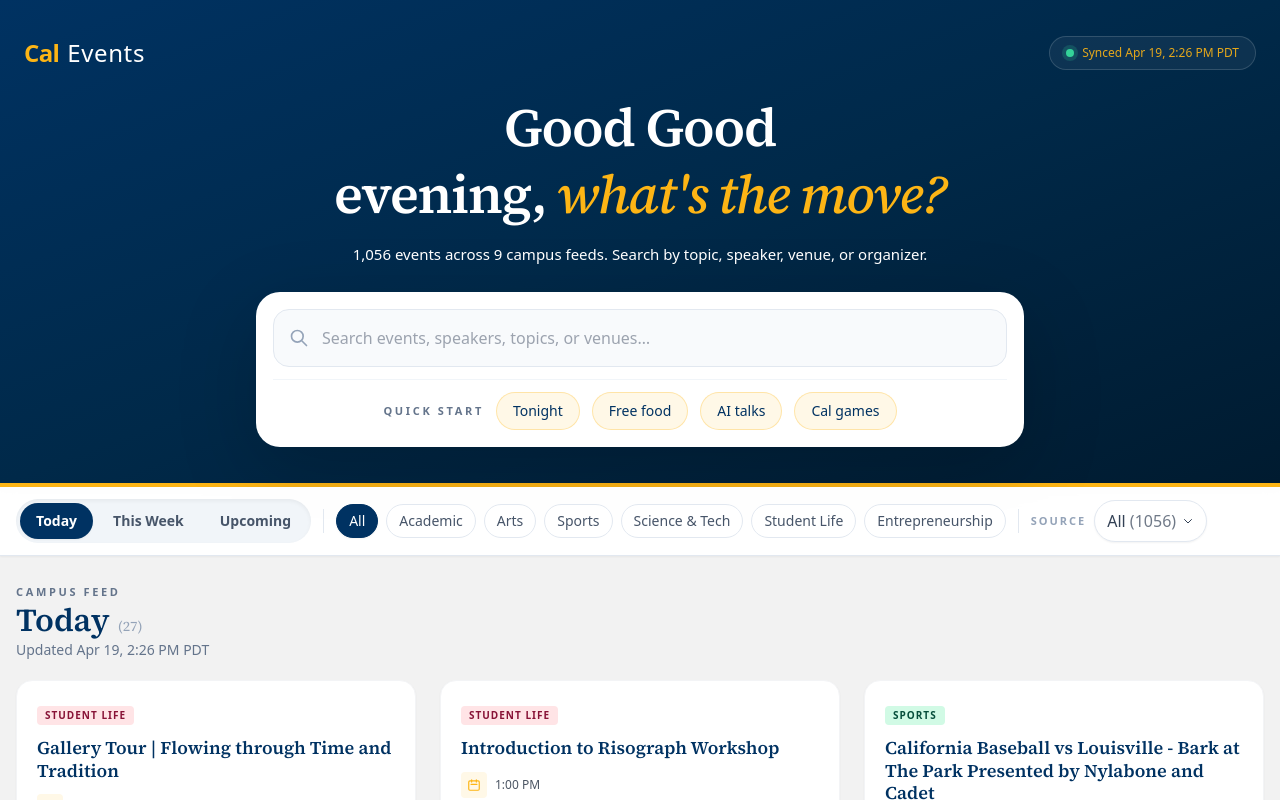
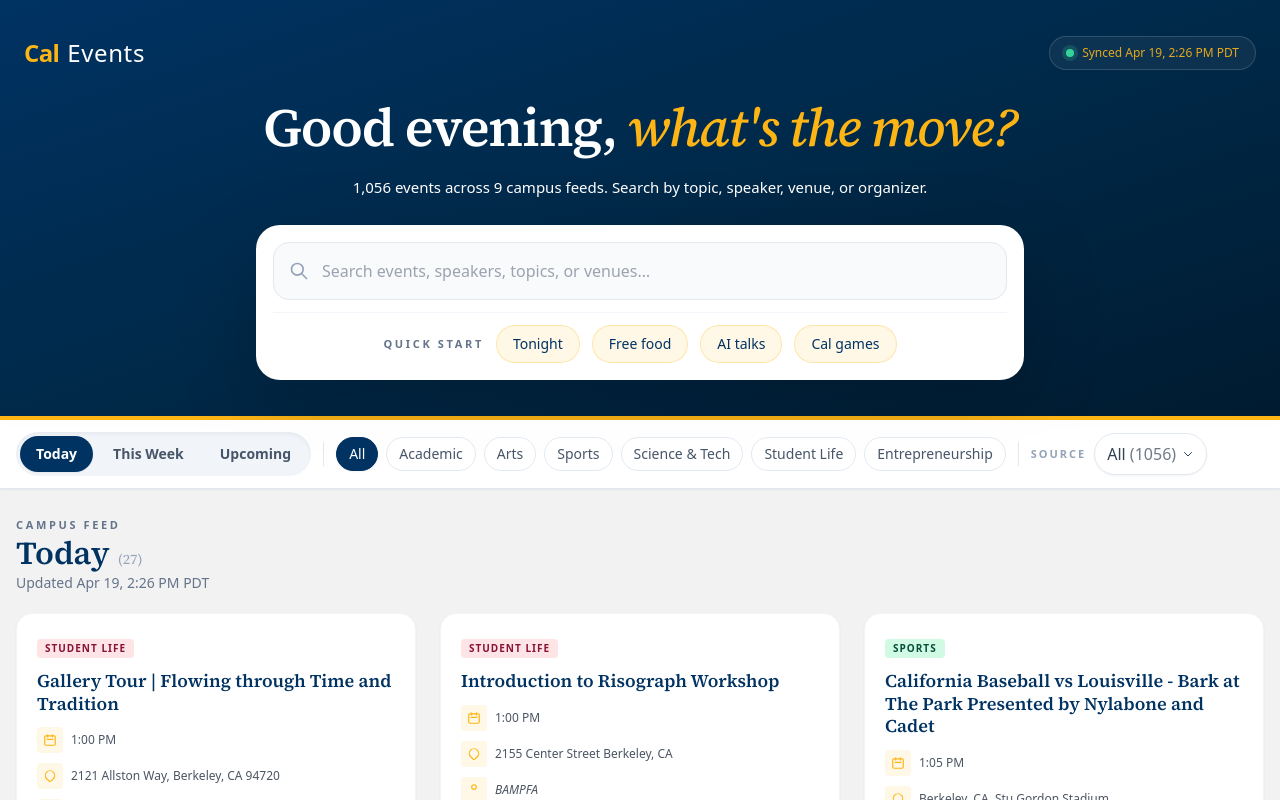
Before and after one commit to akhil-neelam-ai/Cal-Events-Discovery, a React (Vite) app: page / in a window 1280 px wide. Shown: the top 800 px of the page. Built offline with nearby package versions, Linux system fonts and the light colour scheme.

Commit message:
Fix duplicated hero greeting
Co-authored-by: akhil neelam <akhil_neelam@berkeley.edu>

```diff
--- a/App.tsx
+++ b/App.tsx
@@ -1219,7 +1219,7 @@ function DesktopHero({
 
         <div className="max-w-3xl mx-auto text-center">
           <h1 className="text-4xl lg:text-[3.35rem] font-semibold leading-tight tracking-tight font-serif" style={{ textWrap: 'balance' }}>
-            Good {getGreeting()},&nbsp;
+            {getGreeting()},&nbsp;
             <span className="text-berkeley-gold italic font-medium">what&apos;s the move?</span>
           </h1>
           <p className="mt-3 text-[15px] leading-7 text-white/72">
```
